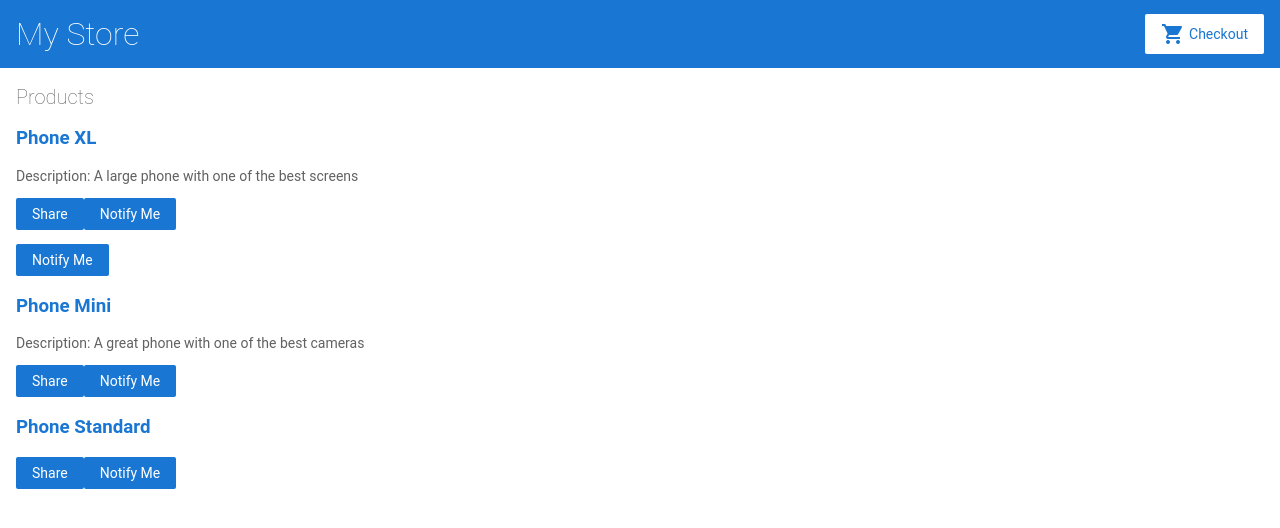
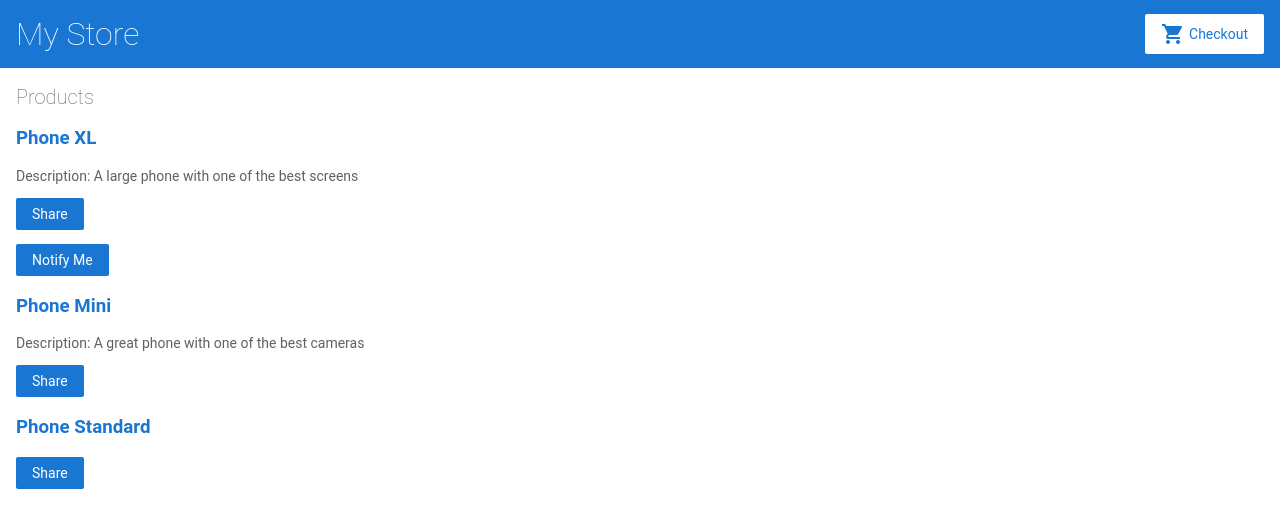
Before and after one commit to oreoxkidd/angular-3-28-2023, an Angular app: page / in a window 1280 px wide. Shown: the top 528 px of the page. Built offline with nearby package versions, Linux system fonts and the light colour scheme.

Commit message:
1 file modified

```diff
--- a/src/app/product-list/product-list.component.html
+++ b/src/app/product-list/product-list.component.html
@@ -16,10 +16,6 @@
     Share
   </button>
 
-  <button type="button" (click)="share()">
-    Notify Me
-  </button>
-
   <app-product-alerts
     [product]= "product"
     (notify)="onNotify()">
```
